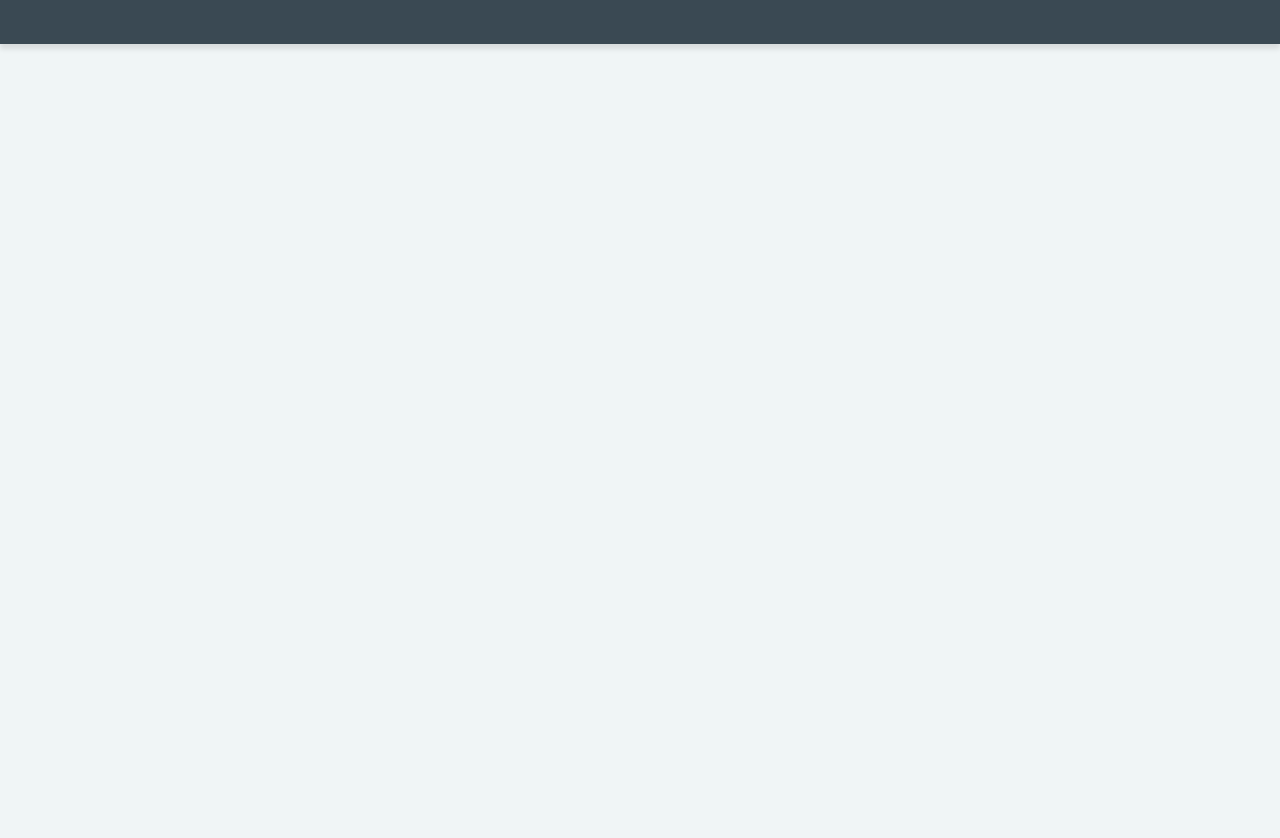
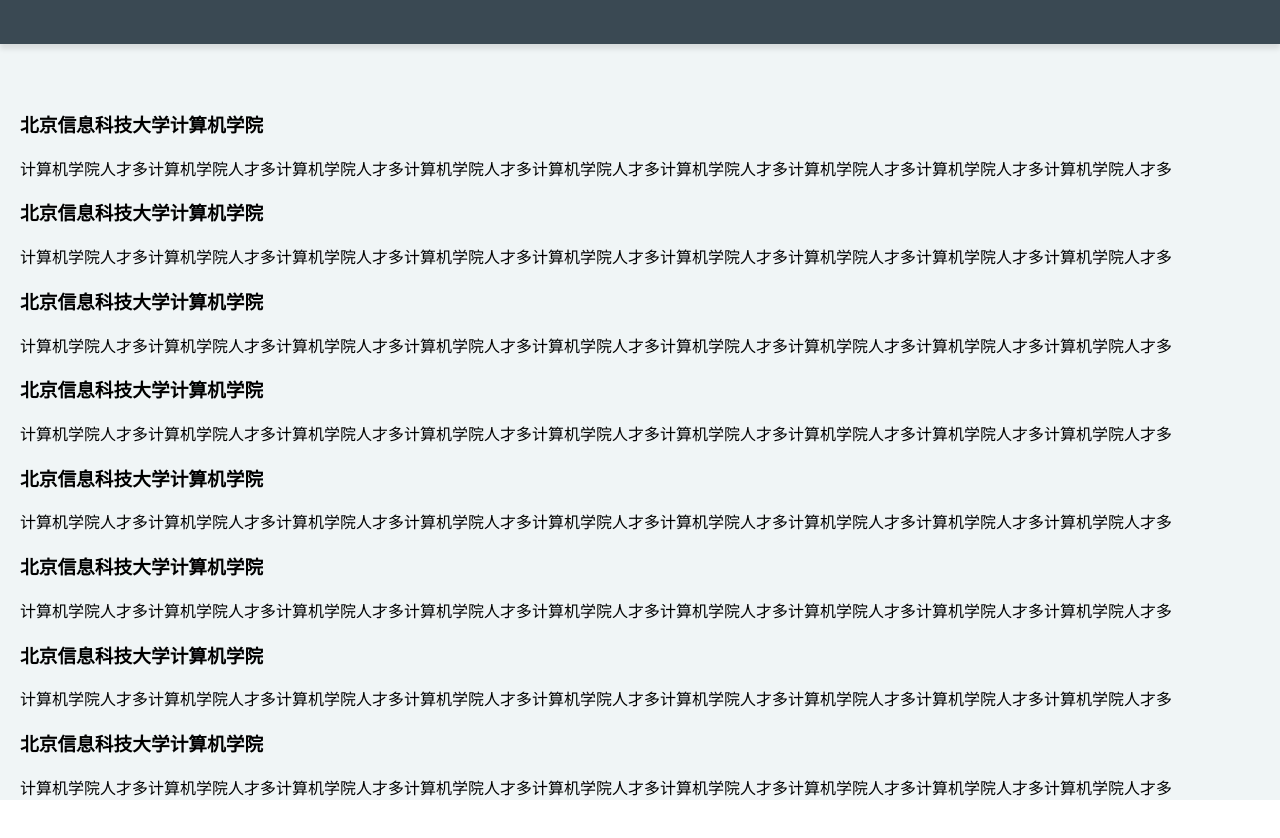
Before and after one commit to Smpests/vue-practices, a Vue app in the folder alice/alice/: page /#/ in a window 1280 px wide. Shown: the top 838 px of the page. After the commit the page ends 800 px from the top, so only its background shows below. Built offline with nearby package versions, Linux system fonts and the light colour scheme; a web font is replaced by a local one.

Commit message:
[alice] <update> homeCellItem

```diff
--- a/alice/alice/src/App.vue
+++ b/alice/alice/src/App.vue
@@ -8,25 +8,14 @@
   padding: 0;
   margin: 0;
   height: 100%;
-  overflow:hidden;
+  overflow: hidden;
 }
 
 #app {
-  font-family: 'Avenir', Helvetica, Arial, sans-serif;
-  -webkit-font-smoothing: antialiased;
-  -moz-osx-font-smoothing: grayscale;
   height: 100%;
   width: 100%;
-  text-align: center;
-  color: #2c3e50;
   background-color: rgb(240, 245, 246);
   position: absolute;
-}
-#nav {
-  /* padding: 30px; */
-  padding-top: 60px;
-  font-family: navHeaderIconFont;
-  font-size: 32px;
 }
 
 #nav a {
@@ -39,24 +28,11 @@
   color: #42b983;
 }
 
-.nav-item {
-  float: left;
-  width: 50%;
-}
-
 </style>
 
 <template>
   <div id="app">
     <nav-header></nav-header>
-    <div id="nav">
-      <div class="nav-item">
-        <router-link to="/">&#xeaf9;</router-link>
-      </div>
-      <div class="nav-item">
-        <router-link to="/about">&#xeb22;</router-link>
-      </div>
-    </div>
     <router-view/>
   </div>
 </template>
--- /dev/null
+++ b/alice/alice/src/components/HomeCell.vue
@@ -0,0 +1,36 @@
+<style module>
+  .homeCell-contanier {
+    background: white;
+    height: 100px;
+    border-radius: 8px;
+    font-weight: bold;
+  }
+
+  .homeCell-contanier p {
+    color: black;
+    font-size: 46px;
+  }
+</style>
+
+<template>
+  <div class="homeCell-container">
+    <h3> 北京信息科技大学计算机学院 </h3>
+    <p> 计算机学院人才多计算机学院人才多计算机学院人才多计算机学院人才多计算机学院人才多计算机学院人才多计算机学院人才多计算机学院人才多计算机学院人才多 </p>
+  </div>
+</template>
+
+<script>
+export default {
+  name: 'homeCell',
+  props: {
+    content: {
+      id: '',
+      content: '',
+      masuser_id: '',
+      created_time: '',
+      last_updated_time: '',
+      read_num: ''
+    }
+  }
+}
+</script>
--- a/alice/alice/src/main.js
+++ b/alice/alice/src/main.js
@@ -1,5 +1,6 @@
 import Vue from 'vue'
 import App from './App.vue'
+import Home from '../src/views/Home'
 import router from './router'
 import store from './store'
 
--- a/alice/alice/src/views/Home.vue
+++ b/alice/alice/src/views/Home.vue
@@ -1,29 +1,51 @@
 <style scoped>
   .container {
-    background-color: rgb(240, 245, 246);
+    overflow-y: scroll;
     height: 100%;
+    width: 100%;
+  }
+  .list {
+    margin: 20px 20px 20px 20px;
+  }
+
+  #nav {
+    text-align: center;
+    padding-top: 60px;
+    margin-bottom: 50px;
+    font-family: navHeaderIconFont;
+    font-size: 32px;
+  }
+
+  .nav-item {
+    float: left;
+    width: 50%;
   }
 </style>
 
 <template>
-  <!-- <div class="home">
-    <img alt="Vue logo" src="../assets/logo.png">
-    <HelloWorld msg="Welcome to Your Vue.js App"/>
-  </div> -->
-
   <div class="container">
-
+    <div id="nav">
+      <div class="nav-item">
+        <router-link to="/">&#xeaf9;</router-link>
+      </div>
+      <div class="nav-item">
+        <router-link to="/about">&#xeb22;</router-link>
+      </div>
+    </div>
+    <div class="list">
+      <home-cell content='2' v-for="index in 20" :key="index"></home-cell>
+    </div>
   </div>
 </template>
 
 <script>
 // @ is an alias to /src
-import HelloWorld from '@/components/HelloWorld.vue'
+import HomeCell from '@/components/HomeCell.vue'
 
 export default {
   name: 'home',
   components: {
-    HelloWorld
+    HomeCell
   }
 }
 </script>
```
